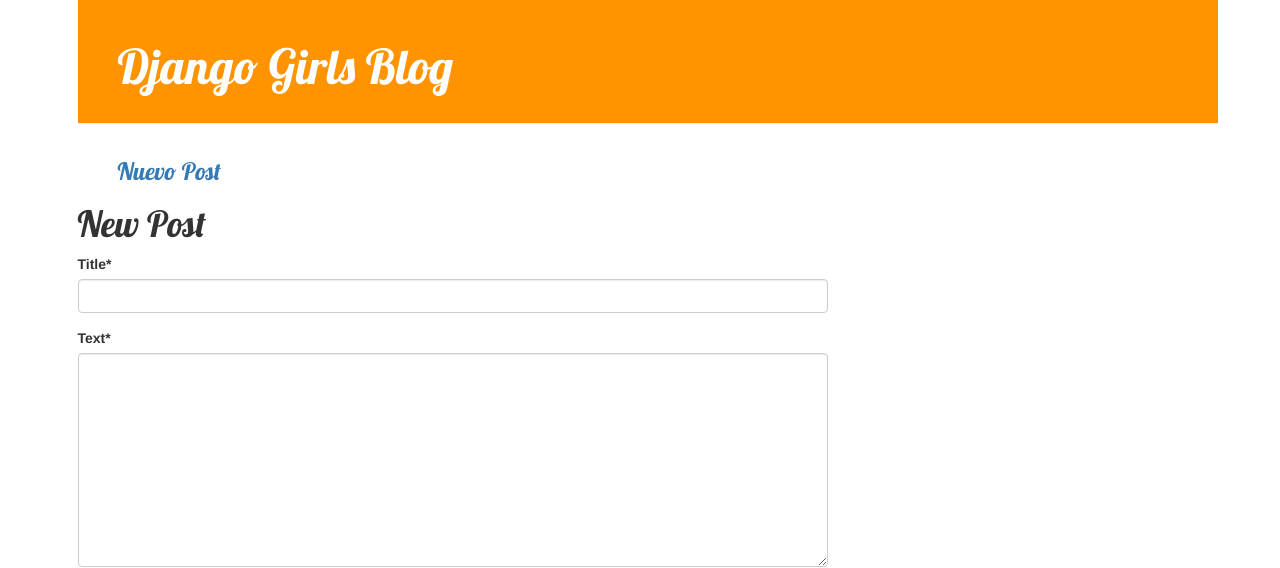
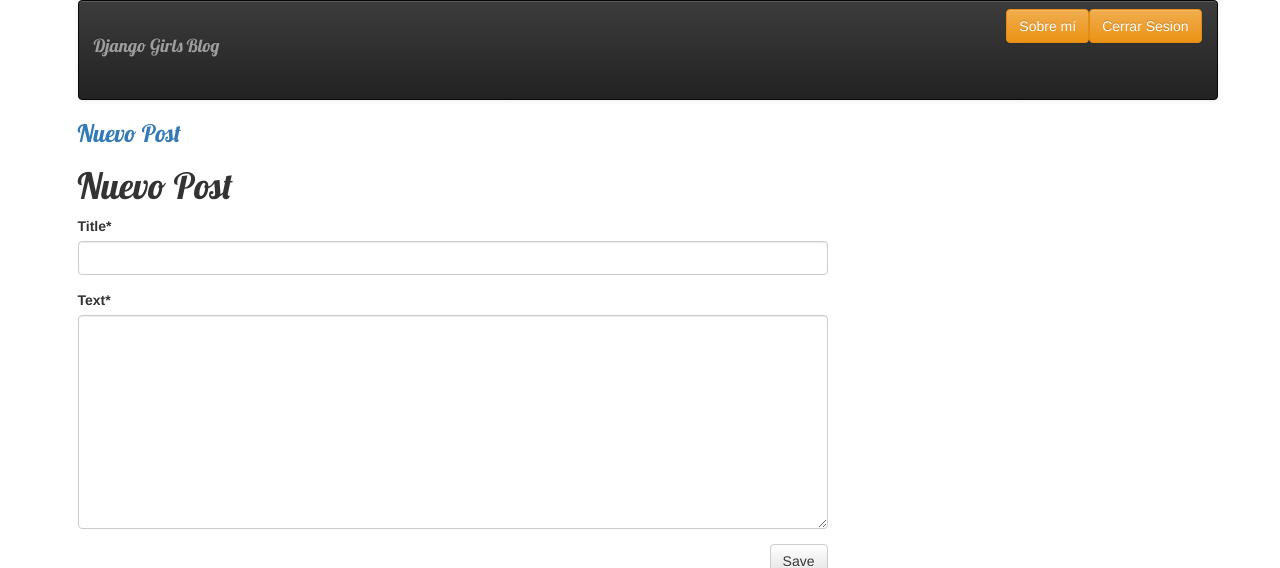
Before and after one commit to AdrianGonzalezMeda/Django_Girls, a Django app: page /post/new in a window 1280 px wide. Shown: the top 568 px of the page. Run offline with Django 3.2, Linux system fonts and the light colour scheme; the visitor is signed in with stand-in values (Sample User, id 1); some libraries are stand-ins or nearby versions.

Commit message:
Añadidos about.html, botones condicioales, navbar

```diff
--- a/blog/static/css/blog.css
+++ b/blog/static/css/blog.css
@@ -5,18 +5,6 @@
 h1 a, h2 a {
 	color: #FCA205;
 	font-family: 'Lobster';
-}
-
-.page-header {
-    background-color: #ff9400;
-    margin-top: 0;
-    padding: 20px 20px 20px 40px;
-}
-
-.page-header h1, .page-header h1 a, .page-header h1 a:visited, .page-header h1 a:active {
-    color: #ffffff;
-    font-size: 36pt;
-    text-decoration: none;
 }
 
 h1, h2, h3, h4 {
@@ -48,3 +36,13 @@
 .post h1 a, .post h1 a:visited {
     color: #000000;
 }
+
+.log, .log:active, .log:hover, .log:link, .log:visited {
+    float: right;
+    color: black;
+
+}
+
+.navbar {
+    height: 100px;
+}
--- a/blog/templates/blog/post_edit.html
+++ b/blog/templates/blog/post_edit.html
@@ -2,7 +2,11 @@
 {% load crispy_forms_tags %}
 
 {% block content %}
-	<h1>New Post</h1>
+{% if post %}
+	<h1>Editar Post</h1>
+{% else %}
+	<h1>Nuevo Post</h1>
+{% endif %}
 	<div class="row">
         <div class="col-md-8">
 			<form method="POST"  class="post-form">{% csrf_token %}<!-- Es cuestion de seguridad, para que no te esten bombardeando los formulariosS -->
--- a/blog/urls.py
+++ b/blog/urls.py
@@ -4,8 +4,8 @@
 urlpatterns = [
 	url(r'^$', views.post_list, name='post_list'),
 	url(r'^post/new$', views.post_new, name='post_new'),
-	url(r'^post/(?P<pk>[0-9]+)/$', views.post_detail, name='post_detail'),
+	url(r'^post/(?P<pk>[0-9]+)/$', views.post_detail, name='post_detail'), #Para definir una variable en las RegExp es con: ?P<nombre de la variable>
 	url(r'^post/(?P<pk>[0-9]+)/edit$', views.post_edit, name='post_edit'),
 	url(r'^post/(?P<pk>[0-9]+)/delete$', views.post_delete, name='post_delete'),
-	#Para definir una variable en las RegExp es con: ?P<nombre de la variable>
+
 ]
--- a/blog/views.py
+++ b/blog/views.py
@@ -59,7 +59,7 @@
             return redirect('blog.views.post_detail', pk=post.pk)
     else:
         form = PostForm(instance=post)
-    return render(request, 'blog/post_edit.html', {'form' : form})
+    return render(request, 'blog/post_edit.html', {'form' : form, 'post' : post})
 
 @login_required(login_url='login')
 def post_delete(request, pk):
--- a/django_girls/templates/base.html
+++ b/django_girls/templates/base.html
@@ -14,15 +14,36 @@
 
 <body>
   <div class="container">
-			<div class="page-header">
+    <!--<div class="page-header">
       <h1><a href="{% url 'post_list' %}">Django Girls Blog</a></h1>
+      {% if user.is_authenticated %}
+        <a class="log" href="{% url 'logout' %}">Cerrar Sesion</a>
+      {% else %}
+        <a class="log" href="{% url 'login' %}">Iniciar Sesion</a>
+      {% endif %}
+    </div> -->
+    <nav class="navbar navbar-default navbar-inverse">
+      <div class="container-fluid">
+        <div class="navbar-header">
+          <h1><a class="navbar-brand" href="{% url 'post_list' %}"> <!-- usamos el nombre que le hemos dado a la url en el archivo de urls.py -->
+            Django Girls Blog
+          </a></h1>
         </div>
+        <div class="collapse navbar-collapse navbar-right" id="bs-example-navbar-collapse-1">
+          {% if user.is_authenticated %}
+            <a type="button" href="{% url 'logout' %}" class="btn btn-warning navbar-btn navbar-right">Cerrar Sesion</a>
+            <a type="button" href="{% url 'about_me' %}" class="btn btn-warning navbar-btn navbar-right">Sobre mí</a>
+          {% else %}
+            <a type="button" href="{% url 'login' %}" class="btn btn-primary navbar-btn navbar-right">Iniciar Sesion</a>
+          {% endif %}
+        </div>
+      </div>
+    </nav>
+
+
+
     <nav class="top-menu top-menu:hover top-menu:visited" >
-				<ul>
-					<li>
-						<h3><a href="{% url 'post_new' %}">Nuevo Post</a></h3> <!-- usamos el nombre que le hemos dado a la url en el archivo de urls.py -->
-					</li>
-				</ul>
+      <h3><a href="{% url 'post_new' %}">Nuevo Post</a></h3>
     </nav>
 
     {% block content %}
--- a/django_girls/urls.py
+++ b/django_girls/urls.py
@@ -1,12 +1,17 @@
 from django.conf.urls import include, url
 from django.contrib import admin
+from django.views.generic import TemplateView
 
 urlpatterns = [
     # Examples:
     # url(r'^$', 'django_girls.views.home', name='home'),
     # url(r'^blog/', include('blog.urls')),
 
+    url(r'^about/', TemplateView.as_view(template_name="about.html"), name="about_me"),
     url(r'^admin/', include(admin.site.urls)),
     url(r'', include('blog.urls')),
-    url('^', include('django.contrib.auth.urls'))
+    url(r'^logout/$', 'django.contrib.auth.views.logout', {'next_page' : '/'}), #sobrescribes la url que ya tiene django que importaste en las otras url, para pasarle el parametro de next_page
+    #esta de logout hay que ponerla encima de estas de abajo que estamos importando para que la sobreescriba.
+    url('^', include('django.contrib.auth.urls')),
+
 ]
```
Also changed, not shown: blog/templates/blog/post_detail.html (+9 -1 lines), django_girls/templates/about.html (added, +9 -0 lines). Lines whose indentation alone changed are shown as unchanged.
